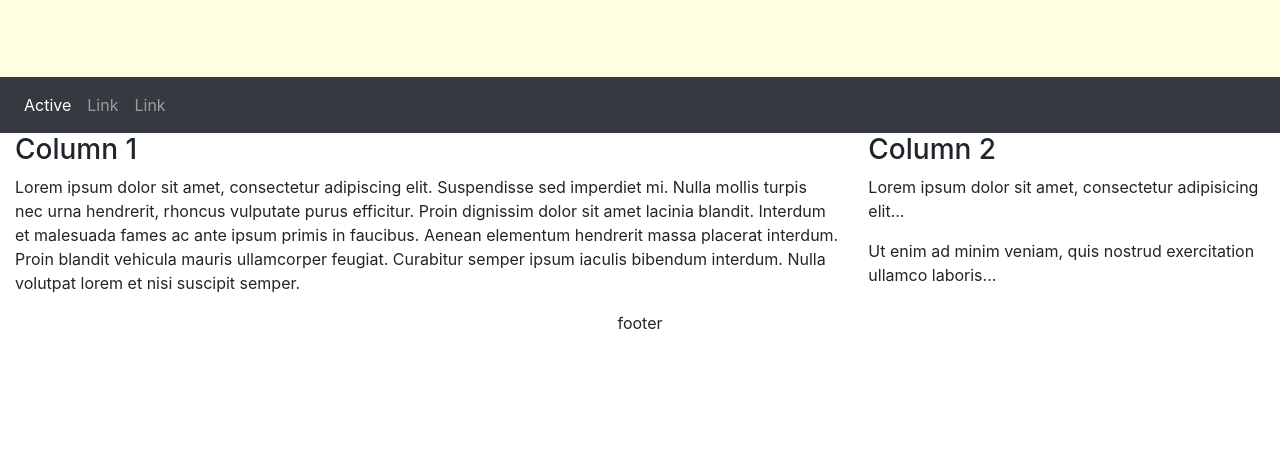
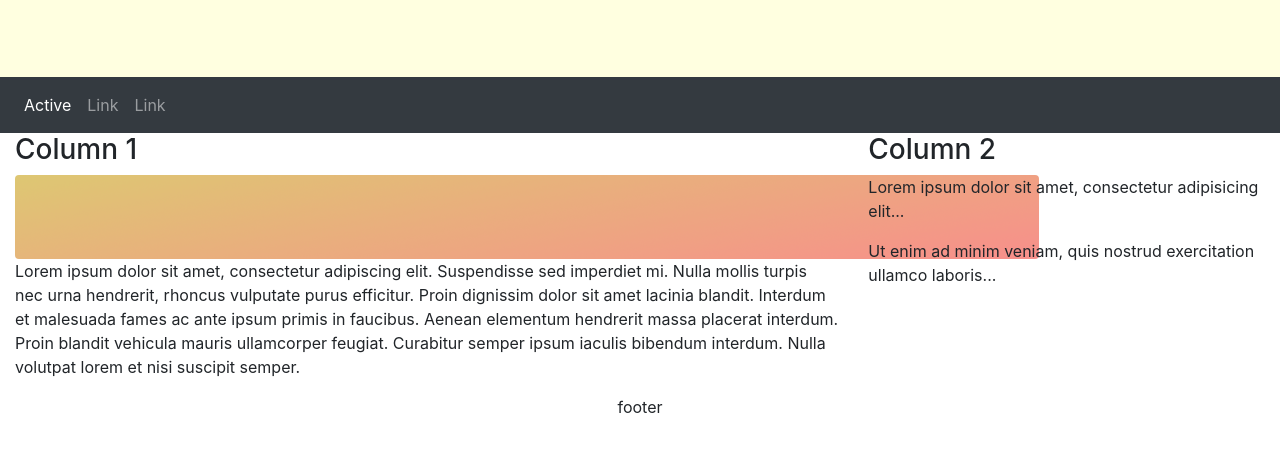
Before and after one commit to icedmuffin/draf-pwebd, a plain HTML site: page index.html in a window 1280 px wide. Shown: the part 171-622 px from the top of the page. Drawn offline with nearby package versions, Linux system fonts and the light colour scheme.

Commit message:
Update index.html

```diff
--- a/index.html
+++ b/index.html
@@ -59,6 +59,7 @@
   			<!--konten part 1-->
     		<div class="col-sm-8">
       			<h3>Column 1</h3>
+                <img src="/pic/footer.png" class="rounded" alt="hmmm">
      		 	<p >Lorem ipsum dolor sit amet, consectetur adipiscing elit.
         		Suspendisse sed imperdiet mi. Nulla mollis turpis nec urna hendrerit,
         		rhoncus vulputate purus efficitur. Proin dignissim dolor sit amet lacinia blandit.
@@ -79,8 +80,8 @@
  	</div>
 
   <!--footer-->
- 	<div class="countainer">
-    	<div class="row" >
+ 	<div class="countainer" >
+    	<div class="row"  >
   		 	<div class="col"></div>
   			<div class="col">
             	<p class="text-center">footer</p>
```
